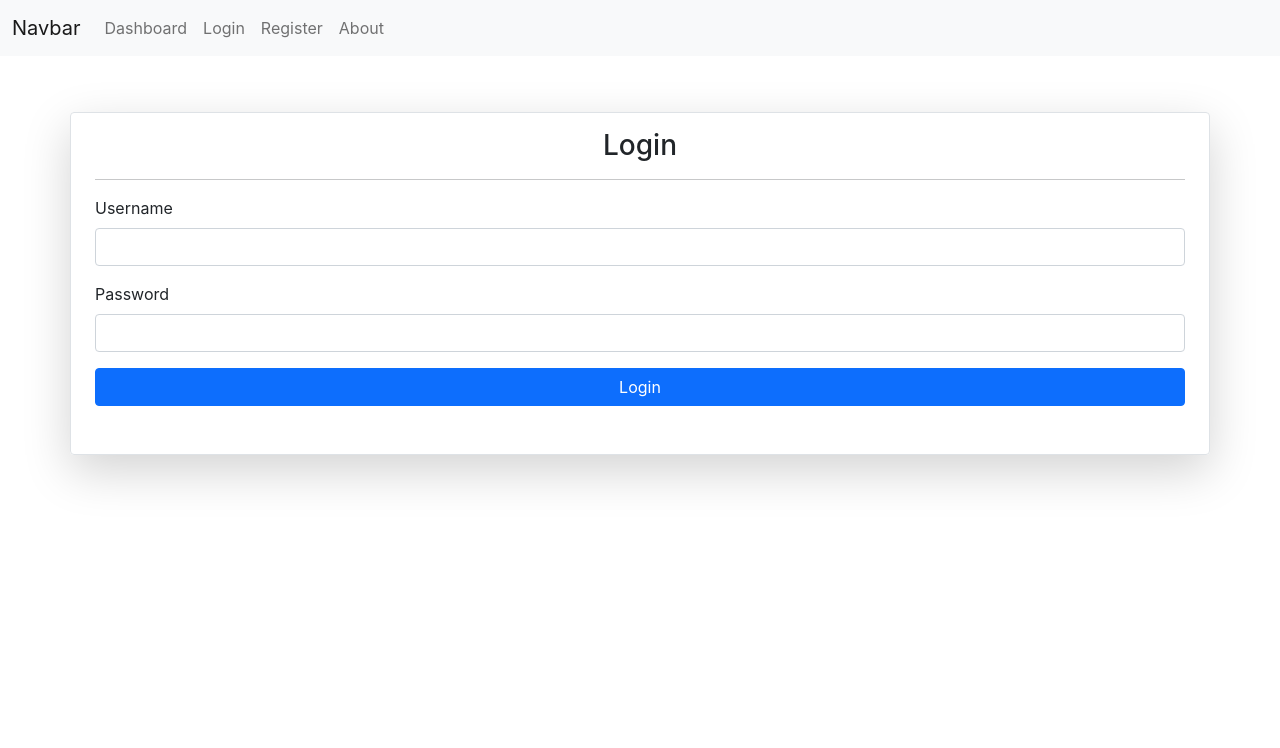
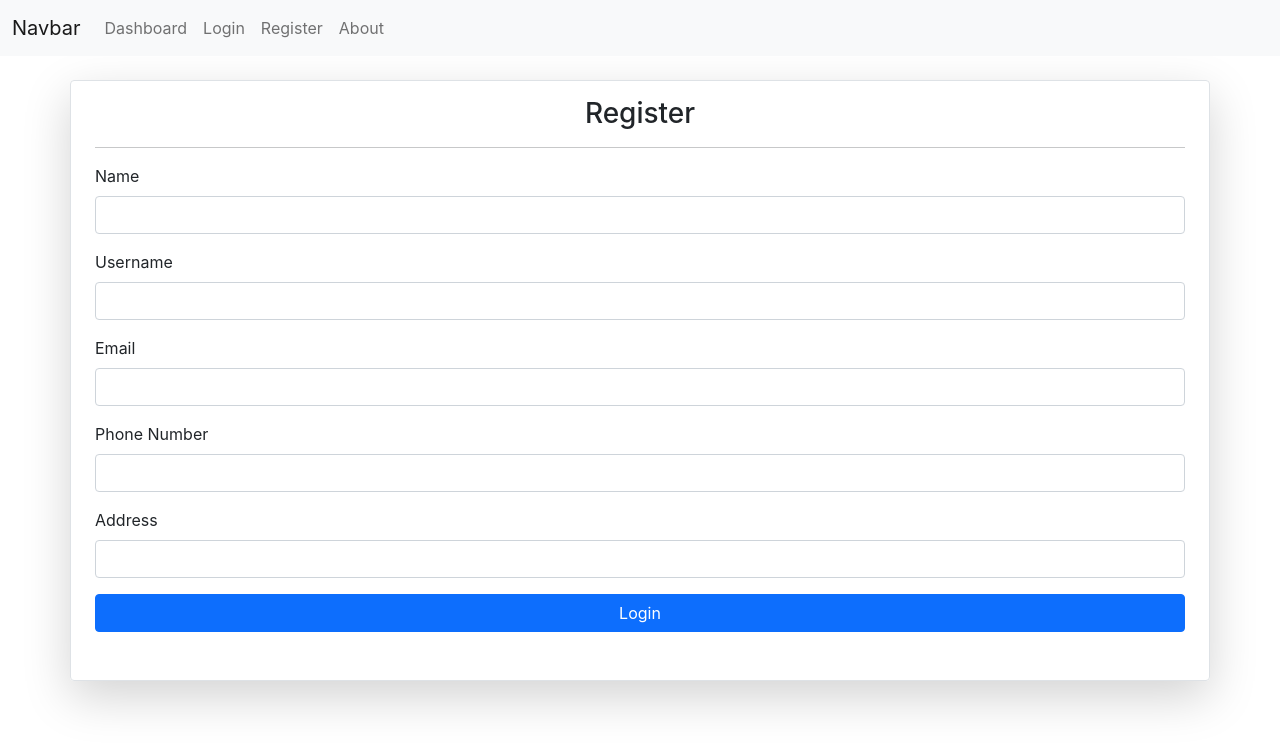
Before and after one commit to S11720037/backend-exercise-4, a React (Create React App) app: page / in a window 1280 px wide. Shown: the top 748 px of the page. Built offline with nearby package versions, Linux system fonts and the light colour scheme.

Commit message:
Adding Register Page

```diff
--- a/src/App.js
+++ b/src/App.js
@@ -1,13 +1,15 @@
 import Navbar from "./components/navbar";
 import Login from "./components/login";
+import Register from "./components/register";
 
 function App() {
   return (
     <div>
       <Navbar />
 
-      <div className="container-fluid p-2">
-        <Login />
+      <div className="container-fluid mt-3 p-2">
+        {/* <Login /> */}
+        <Register />
       </div>
     </div>
   );
--- /dev/null
+++ b/src/components/register/index.js
@@ -0,0 +1,102 @@
+import { useState } from "react";
+
+function Register() {
+  const [name, setName] = useState("");
+  const [username, setUsername] = useState("");
+  const [email, setEmail] = useState("");
+  const [phone, setPhone] = useState("");
+  const [address, setAddress] = useState("");
+
+  const handleSubmit = e => {
+    e.preventDefault();
+    console.log("=============");
+    console.log(`Name: ${name}`);
+    console.log(`Username: ${username}`);
+    console.log(`Email: ${email}`);
+    console.log(`Phone: ${phone}`);
+    console.log(`Address: ${address}`);
+    console.log("=============");
+  };
+
+  return (
+    <div className="container-md border rounded shadow-lg mb-3 px-4 pb-5 py-3">
+      <h3 className="text-center">Register</h3>
+      <hr />
+
+      <form>
+        <div className="mb-3">
+          <label htmlFor="name" className="form-label">
+            Name
+          </label>
+          <input
+            type="text"
+            className="form-control"
+            id="name"
+            value={name}
+            onChange={e => setName(e.target.value)}
+          />
+        </div>
+        <div className="mb-3">
+          <label htmlFor="username" className="form-label">
+            Username
+          </label>
+          <input
+            type="text"
+            className="form-control"
+            id="username"
+            value={username}
+            onChange={e => setUsername(e.target.value)}
+          />
+        </div>
+        <div className="mb-3">
+          <label htmlFor="email" className="form-label">
+            Email
+          </label>
+          <input
+            type="email"
+            className="form-control"
+            id="email"
+            value={email}
+            onChange={e => setEmail(e.target.value)}
+          />
+        </div>
+        <div className="mb-3">
+          <label htmlFor="phone" className="form-label">
+            Phone Number
+          </label>
+          <input
+            type="number"
+            className="form-control"
+            id="phone"
+            value={phone}
+            onChange={e => setPhone(e.target.value)}
+          />
+        </div>
+        <div className="mb-3">
+          <label htmlFor="address" className="form-label">
+            Address
+          </label>
+          <input
+            type="address"
+            className="form-control"
+            id="address"
+            value={address}
+            onChange={e => setAddress(e.target.value)}
+          />
+        </div>
+        <div className="text-center">
+          <button
+            type="submit"
+            className="btn btn-primary"
+            onClick={e => handleSubmit(e)}
+            style={{ width: "100%" }}
+          >
+            Login
+          </button>
+        </div>
+      </form>
+    </div>
+  );
+}
+
+export default Register;
```
